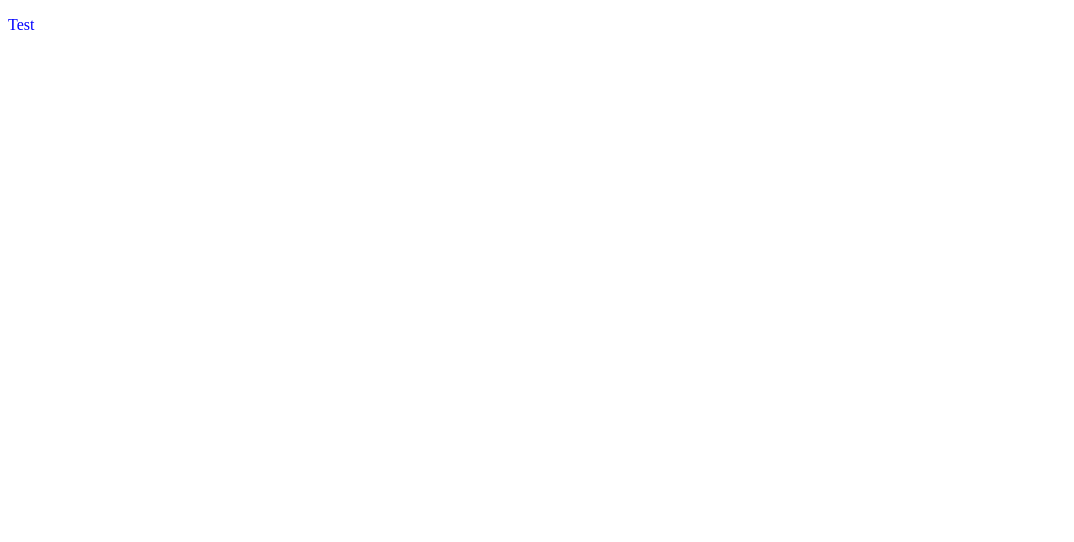
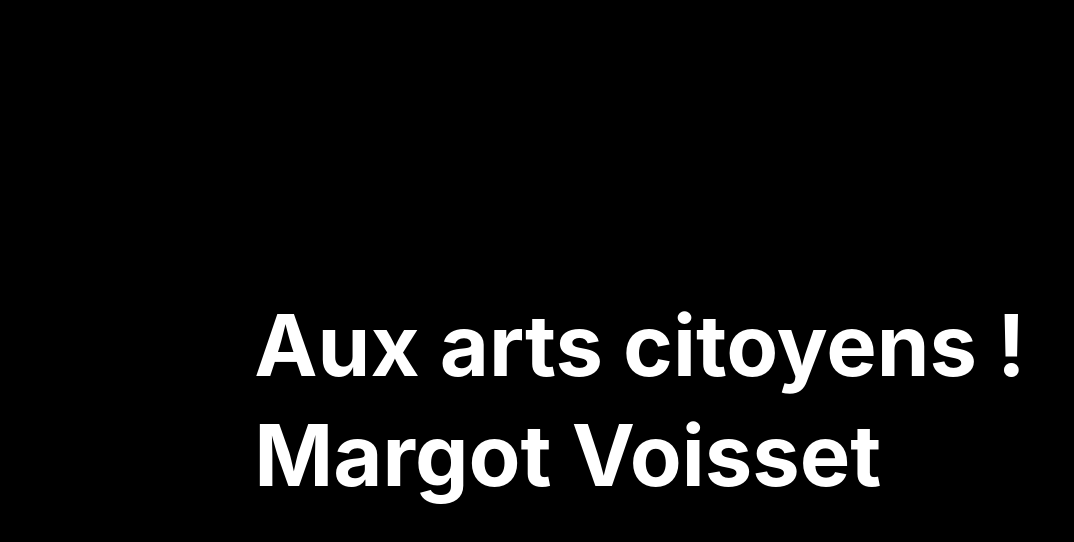
Before and after one commit to GuillaumePons63/animationAuxArtsCitoyens, a plain HTML site: page index.html in a window 1280 px wide. Shown: the whole page, without its empty margins (0-1074 px from the left). Drawn offline with Linux system fonts and the light colour scheme.

Commit message:
animation V1

```diff
--- a/index.html
+++ b/index.html
@@ -7,7 +7,16 @@
     <link rel="stylesheet" type="text/css" href="./style.css">
     <title> test Aux Arts Citoyens</title>
 </head>
-<p> Test </p>
+<h1 class="block-effect" style="--td: 1.2s">
+    <div class="block-reveal" style="--bc: #000000; --d: .1s">Aux arts citoyens ! </div>
+    <div class="block-reveal" style="--bc: #000000; --d: .5s">Margot Voisset</div>
+</h1>
+
+<!-- <div class="info">
+    <p>Change --td (total duration) to increase/decrease the time of the effect in HTML panel.</p>
+</div> -->
+
+
 
 <body>
 
--- a/style.css
+++ b/style.css
@@ -1,3 +1,103 @@
+/* reset */
+*,
+*::before,
+*::after {
+    margin: 0;
+    padding: 0;
+    box-sizing: border-box;
+}
+
+body {
+    display: flex;
+    flex-direction: column;
+    justify-content: space-around;
+    align-items: center;
+
+    min-height: 100vh;
+    padding: 20px;
+
+    font-family: -apple-system, BlinkMacSystemFont, 'Segoe UI', Roboto, Oxygen, Ubuntu, Cantarell, 'Open Sans', 'Helvetica Neue', sans-serif;
+}
+
+
+/* other */
+.info {
+    margin: 20px 0;
+    text-align: center;
+}
+
 p {
-    color: blue;
+    margin-bottom: 20px;
 }
+
+
+/* block-$ */
+.block-effect {
+    font-size: calc(8px + 6vw);
+}
+
+.block-reveal {
+    --t: calc(var(--td) + var(--d));
+
+    color: transparent;
+    padding: 4px;
+
+    position: relative;
+    overflow: hidden;
+
+    animation: revealBlock 0s var(--t) forwards;
+}
+
+.block-reveal::after {
+    content: '';
+
+    width: 0%;
+    height: 100%;
+    padding-bottom: 4px;
+
+    position: absolute;
+    top: 0;
+    left: 0;
+
+    background: var(--bc);
+    animation: revealingIn var(--td) var(--d) forwards, revealingOut var(--td) var(--t) forwards;
+}
+
+
+/* animations */
+@keyframes revealBlock {
+    100% {
+        color: #ffffff;
+    }
+}
+
+@keyframes revealingIn {
+
+    0% {
+        width: 0;
+    }
+
+    100% {
+        width: 100%;
+    }
+}
+
+@keyframes revealingOut {
+
+    0% {
+        transform: translateX(0);
+    }
+
+    100% {
+        transform: translateX(100%);
+    }
+
+}
+
+
+
+
+body {
+    background-color: black;
+    color: white;
+}
```
